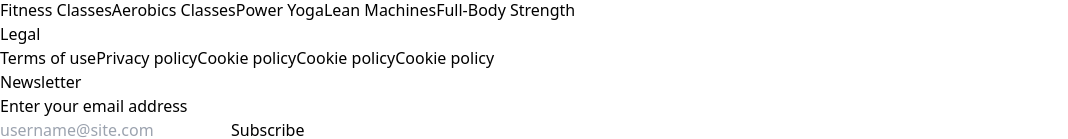
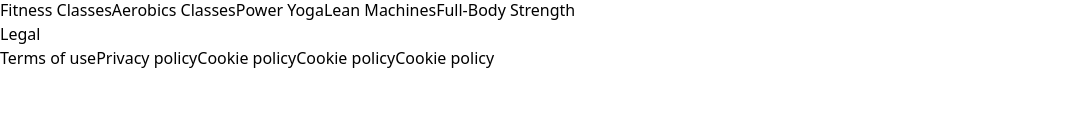
Before and after one commit to hasiburrahmanakash79/GYM-Master, a React (Vite) app: page / in a window 1280 px wide. Shown: the part 4713-4852 px from the top of the page, without its empty margins (0-1068 px from the left). After the commit the page ends 4783 px from the top, so only its background shows below. Built offline with nearby package versions, Linux system fonts and the light colour scheme.

Commit message:
remove form

```diff
--- a/src/Pages/Shared/Footer/Footer.jsx
+++ b/src/Pages/Shared/Footer/Footer.jsx
@@ -26,22 +26,7 @@ const Footer = () => {
         <a className="link link-hover">Cookie policy</a>
         <a className="link link-hover">Cookie policy</a>
       </nav>
-      <form>
-        <header className="footer-title">Newsletter</header>
-        <fieldset className="form-control w-80">
-          <label className="label">
-            <span className="label-text">Enter your email address</span>
-          </label>
-          <div className="join">
-            <input
-              type="text"
-              placeholder="username@site.com"
-              className="input input-bordered join-item"
-            />
-            <button className="btn btn-primary join-item">Subscribe</button>
-          </div>
-        </fieldset>
-      </form>
+
       </div>
     </footer>
   );
```
